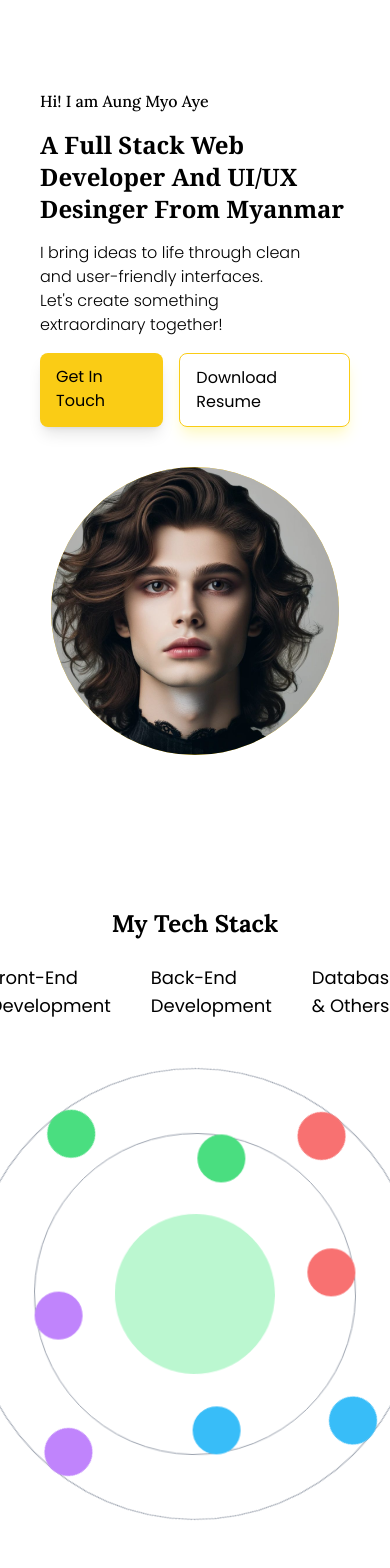
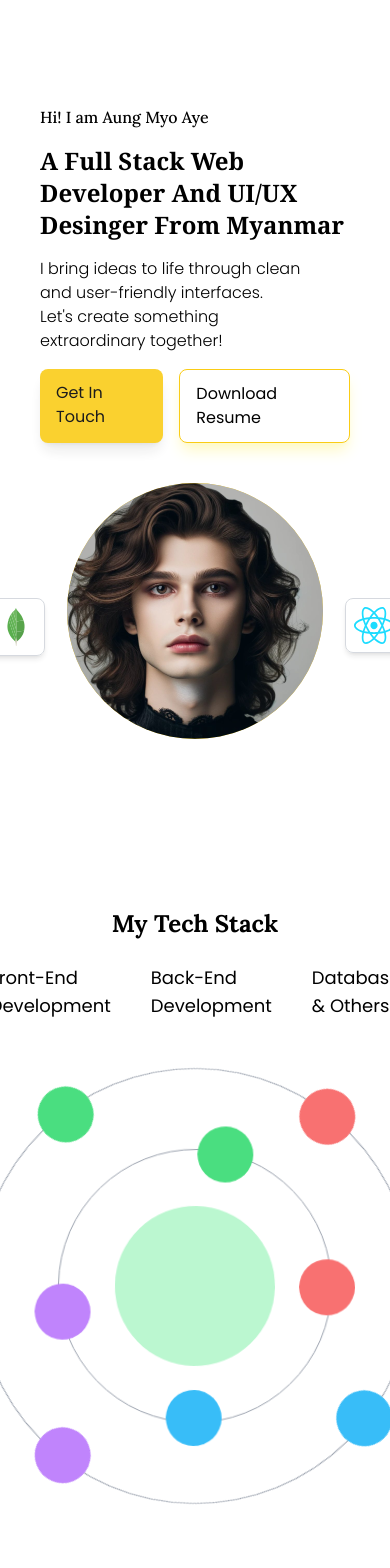
Before and after one commit to AungMyoAye101/Simple-portfolio, a Next.js app: page / in a window 390 px wide. Shown: the top 1568 px of the page. Built offline with nearby package versions, Linux system fonts and the light colour scheme.

Commit message:
update ui

```diff
--- a/src/components/Hero.tsx
+++ b/src/components/Hero.tsx
@@ -18,26 +18,44 @@ const Hero = () => {
         <div className="flex gap-4">
           <a
             href="mailto:aungmyoaye101@gmail.com"
-            className="px-4 py-3 font-poppin rounded-lg shadow-lg bg-yellow-400 "
+            className="px-4 py-3 font-poppin rounded-lg shadow-lg bg-yellow-400 animate-pulse"
           >
             Get In Touch
           </a>
           <a
             href="mailto:aungmyoaye101@gmail.com"
-            className="px-4 py-3 font-poppin rounded-lg shadow-lg border border-yellow-400 shadow-yellow-100"
+            className="px-4 py-3 font-poppin rounded-lg shadow-lg border border-yellow-400 shadow-yellow-100 "
           >
             Download Resume
           </a>
         </div>
       </div>
       <div className="w-full md:w-[40vw] ">
-        <div className="relative size-72 sm:size-80 md:size-96 rounded-full mx-auto">
+        <div className="relative size-64 sm:size-72 md:size-96 rounded-full mx-auto">
           <Image
             src={"/profile.png"}
             fill
             alt="Aung Myo Aye's profile photo"
             className="object-cover object-center bg-yellow-400 rounded-full"
           />
+          <div className="p-2 rounded-lg z-20 shadow-md border border-gray-300  absolute -left-20 top-[45%] animate-pulse">
+            <Image
+              src={"/mongodb.svg"}
+              width={40}
+              height={60}
+              alt="icon "
+              className=" object-cover "
+            />
+          </div>
+          <div className="p-2 rounded-lg z-20 shadow-md border border-gray-300  absolute -right-20 top-[45%]  animate-pulse">
+            <Image
+              src={"/react.svg"}
+              width={40}
+              height={60}
+              alt="icon "
+              className=" object-cover "
+            />
+          </div>
         </div>
       </div>
     </section>
--- a/src/components/TechStack.tsx
+++ b/src/components/TechStack.tsx
@@ -53,16 +53,16 @@ const TechStack = () => {
         </div>
       </main> */}
       <div>
-        <div className="p-16 rounded-full border border-gray-400 relative animate-spin-slow">
-          <div className="size-12 rounded-full z-20 bg-purple-400 absolute bottom-0 left-[50%]"></div>
-          <div className="size-12 rounded-full z-20 bg-red-400 absolute top-0 right-[50%]"></div>
-          <div className="size-12 rounded-full z-20 bg-green-400 absolute bottom-[50%] left-0"></div>
-          <div className="size-12 rounded-full z-20 bg-sky-400 absolute bottom-[50%] right-0"></div>
-          <div className="p-20  rounded-full relative border border-gray-400 animate-spin-slow">
-            <div className="size-12 rounded-full z-20 bg-purple-400 absolute bottom-0 left-[50%]"></div>
-            <div className="size-12 rounded-full z-20 bg-red-400 absolute top-0 right-[50%]"></div>
-            <div className="size-12 rounded-full z-20 bg-green-400 absolute bottom-[50%] left-0"></div>
-            <div className="size-12 rounded-full z-20 bg-sky-400 absolute bottom-[50%] right-0"></div>
+        <div className="p-20 rounded-full border border-gray-400 relative animate-spin-slow">
+          <div className="size-14 rounded-full z-20 bg-purple-400 absolute -bottom-6 left-[50%]"></div>
+          <div className="size-14 rounded-full z-20 bg-red-400 absolute -top-6 right-[50%]"></div>
+          <div className="size-14 rounded-full z-20 bg-green-400 absolute bottom-[50%] -left-6"></div>
+          <div className="size-14 rounded-full z-20 bg-sky-400 absolute bottom-[50%] -right-6"></div>
+          <div className="p-14  rounded-full relative border border-gray-400 animate-spin-slow">
+            <div className="size-14 rounded-full z-20 bg-purple-400 absolute -bottom-6 left-[50%]"></div>
+            <div className="size-14 rounded-full z-20 bg-red-400 absolute -top-6 right-[40%]"></div>
+            <div className="size-14 rounded-full z-20 bg-green-400 absolute bottom-[50%] -left-6"></div>
+            <div className="size-14 rounded-full z-20 bg-sky-400 absolute bottom-[40%] -right-6"></div>
             <div className="size-40 bg-green-200 rounded-full"></div>
           </div>
         </div>
```
